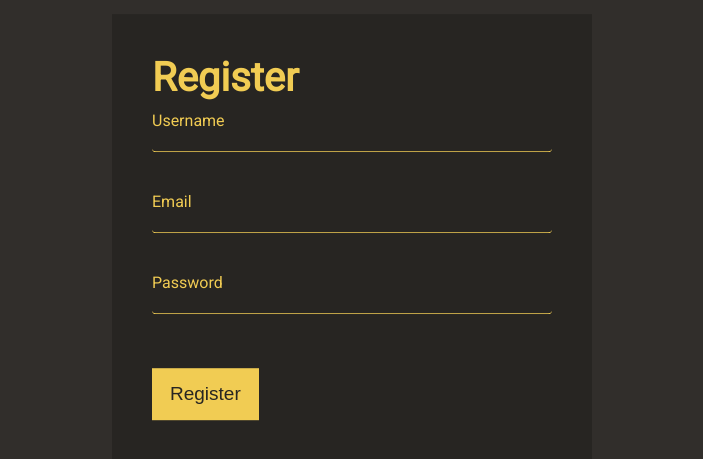
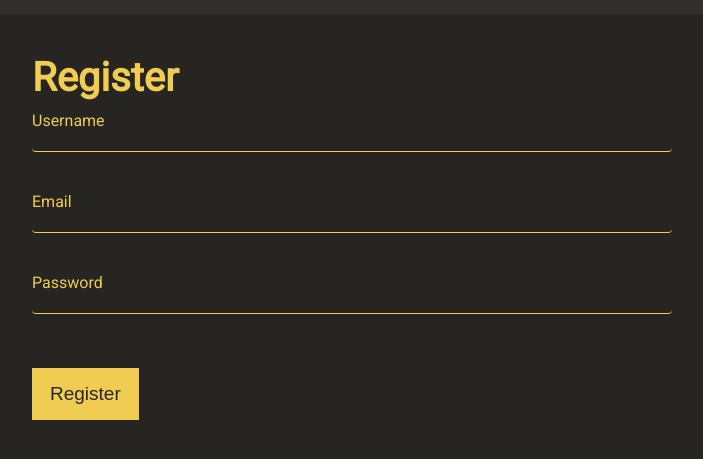
Before and after one commit to TheArtemis/chopstick.js, a Vue app: page /register in a window 1280 px wide. Shown: the part 163-622 px from the top of the page, without its empty margins (288-991 px from the left). Built offline with nearby package versions, Linux system fonts and the light colour scheme.

Commit message:
login and register resize improved

```diff
--- a/src/assets/login.css
+++ b/src/assets/login.css
@@ -1,11 +1,11 @@
 
 .container{
     display: flex;
-    align-items: center;
     justify-content: center;
     width: 100%;
     height: 100vh;
     background-color: var(--bg-primary);
+    overflow: auto;
 }
 
 .box{
@@ -18,6 +18,8 @@
     overflow: hidden;
     padding: 1.3rem;
     background-color: var(--bg-secondary);
+    min-width: 300px;
+    min-height: 250px;
 }
 
 .box h2{
@@ -85,6 +87,9 @@
 }
 
 @media screen and (min-width: 501px){
+    .container{
+        align-items: center;
+    }
     .box{
         width: 60vh;
     }
--- a/src/assets/register.css
+++ b/src/assets/register.css
@@ -1,13 +1,21 @@
+.rBox{
+    display: flex;
+    justify-content: center;
+    width: 100%;
+    height: 100vh;
+    background-color: var(--bg-primary);
+    overflow: auto;
+}
 
 .registerBox{
+    display: flex;
+    flex-direction: column;
+    overflow: hidden;
     width: 80vh;
     padding: 2.5rem;
-    box-sizing: border-box;
     background-color: var(--bg-secondary);
-    top: 50%;
-    left: 50%;
-    transform: translate(-50%, -50%);
-    position: fixed;
+    min-width: 300px;
+    min-height: 300px;
 }
 
 .registerBox h2{
@@ -60,8 +68,11 @@
     cursor: pointer;
 }
 @media screen and (min-width: 501px){
+    .rBox{
+        align-items: center;
+    }
     .registerBox{
-        width: 60vh;
+        width: 50%;
 
     }
 }
--- a/src/assets/settings.css
+++ b/src/assets/settings.css
@@ -149,7 +149,7 @@ input {
     content: "LIGHT THEME";
   }
 
-.chk:checked:active{
+  :root:has(.chk:checked){
     filter:invert(0.9) hue-rotate(300deg);
   }
 
--- a/src/pages/Register.vue
+++ b/src/pages/Register.vue
@@ -44,6 +44,7 @@ export default {
 </script>
 
 <template>
+<div class="rBox">
   <div class="registerBox">
     <h2>Register</h2>
     <form @submit.prevent="submitRegister">
@@ -62,4 +63,5 @@ export default {
       <button type="submit">Register</button>
     </form>
   </div>
+</div>
 </template>
```
